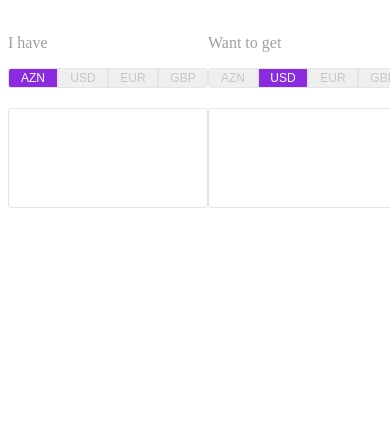
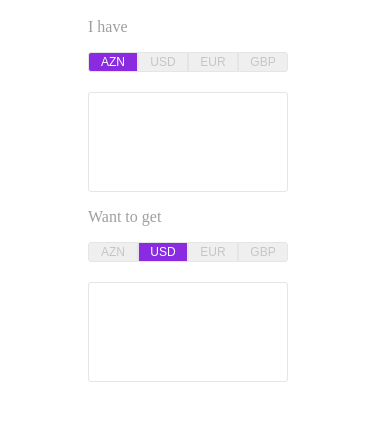
Before and after one commit to Elvinoo/Converter, a plain HTML site: page index.html in a window 390 px wide. Shown: the part 123-544 px from the top of the page. Drawn offline with Linux system fonts and the light colour scheme; no server answers.

Commit message:
mobile updated

```diff
--- a/assets/style.css
+++ b/assets/style.css
@@ -156,6 +156,14 @@ input::-webkit-inner-spin-button {
         border: 1px solid #E5E5E5;
         border-radius: 3px;
     }
+    .currency-boxes{
+        display: block;
+        padding-left:80px;
+    }
+    .box1,
+    .box2{
+        margin:0 auto;
+    }
     .buttons button {
         font-size: 12px;
         line-height: 14px;
```
Also changed, not shown: index.html (indentation only).
